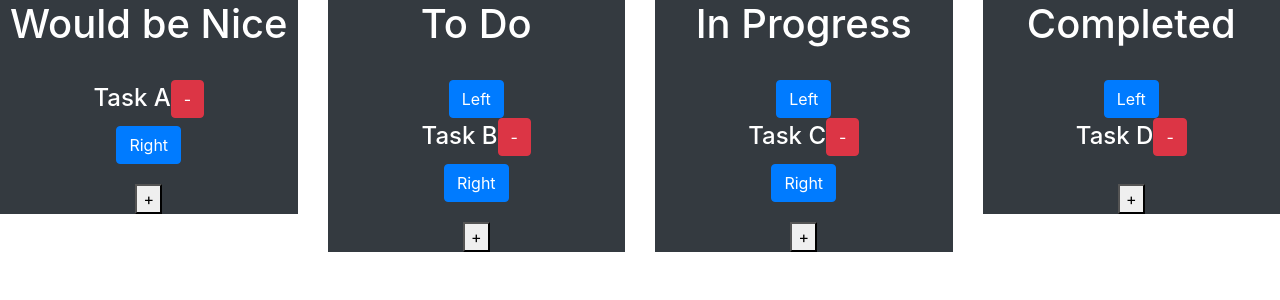
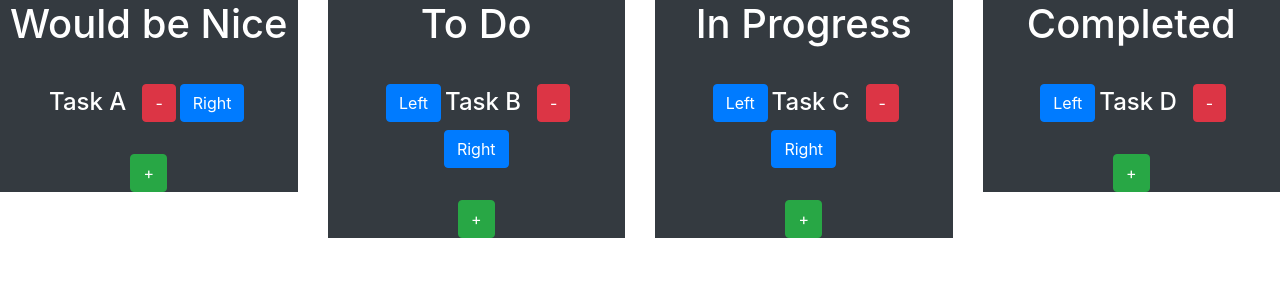
Before and after one commit to ZachPfeifer/System-Tech-Trello, a React (Create React App) app: page / in a window 1280 px wide. Shown: the top 300 px of the page. Built offline with nearby package versions, Linux system fonts and the light colour scheme.

Commit message:
Quick Layout Fix

```diff
--- a/src/components/Board.js
+++ b/src/components/Board.js
@@ -19,7 +19,7 @@ export default function Board({ board, boardIndex, moveLeft, moveRight, addTask,
             removeTask={removeTask}
           />
         )}
-        <button onClick={addTask}>+</button>
+        <button onClick={addTask} className="btn btn-success mx-auto">+</button>
       </div>
     </div>
   )
--- a/src/components/Task.js
+++ b/src/components/Task.js
@@ -3,12 +3,17 @@ import React from 'react'
 export default ({ task, canMoveLeft, canMoveRight, moveLeft, moveRight, removeTask, taskIndex }) => {
   return (
     <div className="card-body">
-      <span>
-        {canMoveLeft && <button onClick={moveLeft} className="btn btn-primary"> Left </button>}
-        <h4 className="title">{task.name}
-          <button onClick={() => removeTask(taskIndex)} className="btn btn-danger"> - </button>
+      <span className="">
+        <h4 className="title">
+          {canMoveLeft && <button onClick={moveLeft} className="btn btn-primary m-1"> Left </button>}
+
+          {task.name}
+
+          <button onClick={() => removeTask(taskIndex)} className="btn btn-danger ml-3"> - </button>
+
+
+          {canMoveRight && <button onClick={moveRight} className="btn btn-primary m-1"> Right </button>}
         </h4>
-        {canMoveRight && <button onClick={moveRight} className="btn btn-primary"> Right </button>}
       </span>
 
     </div>
```
